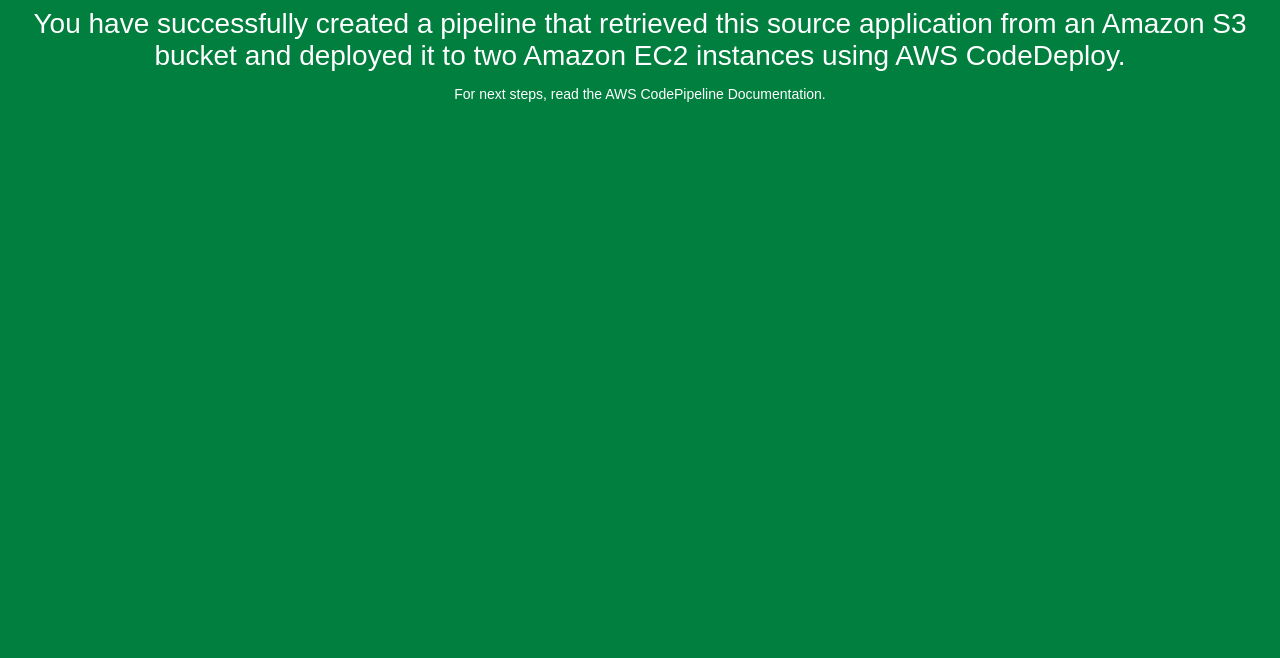
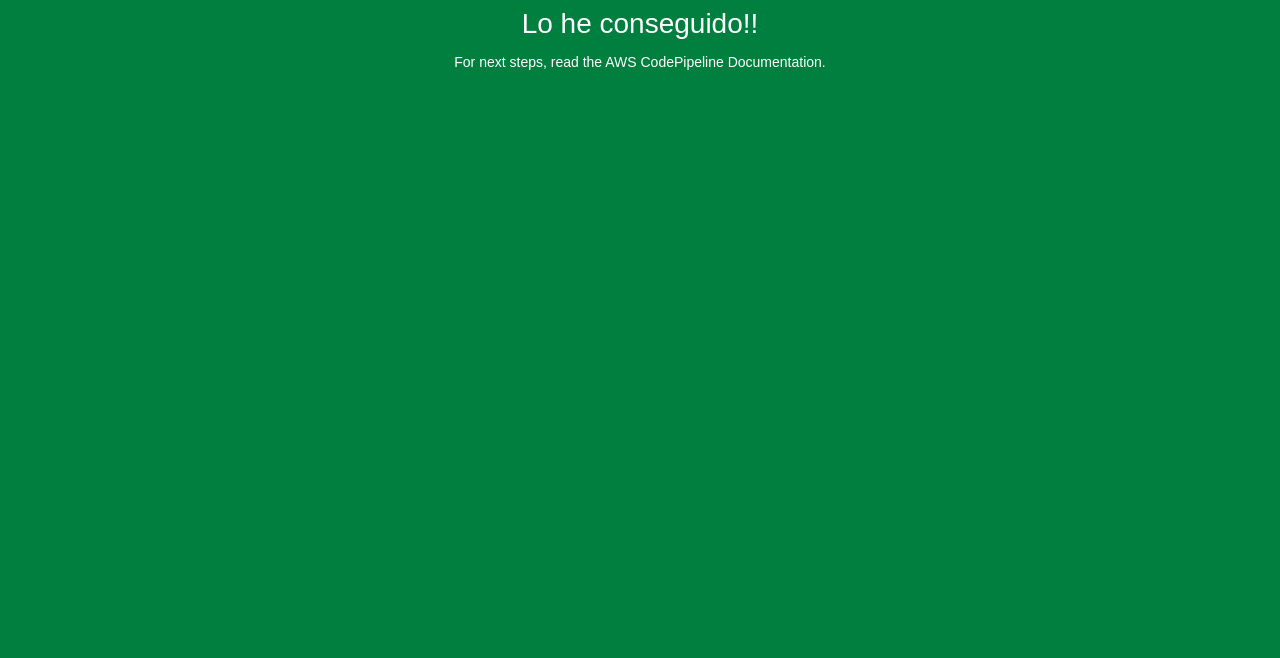
Before and after one commit to jihernrod/test, a plain HTML site: page index.html in a window 1280 px wide. Shown: the part 142-800 px from the top of the page. Drawn offline with Linux system fonts and the light colour scheme.

Commit message:
lo consegui!!

```diff
--- a/index.html
+++ b/index.html
@@ -27,8 +27,7 @@
 <body>
   <div align="center">
     <h1>Congratulations!</h1>
-    <h2>You have successfully created a pipeline that retrieved this source application from an Amazon S3 bucket and deployed it
-	to two Amazon EC2 instances using AWS CodeDeploy.</h2>
+    <h2>Lo he conseguido!!</h2>
     <p>For next steps, read the AWS CodePipeline Documentation.</p>
   </div>
 </body>
```
